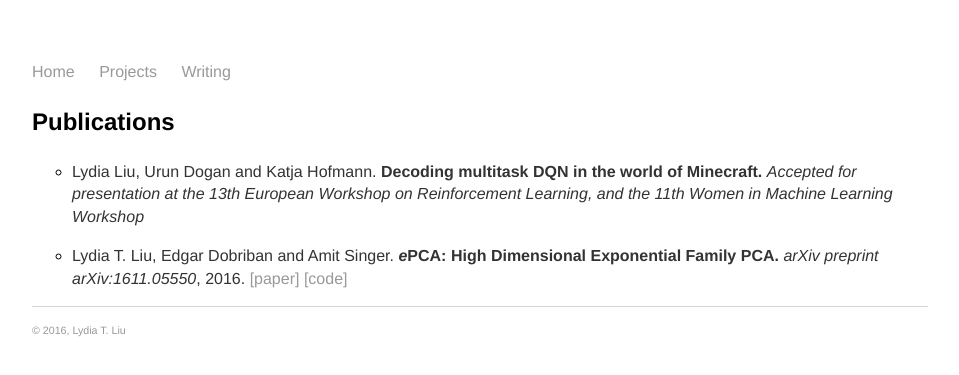
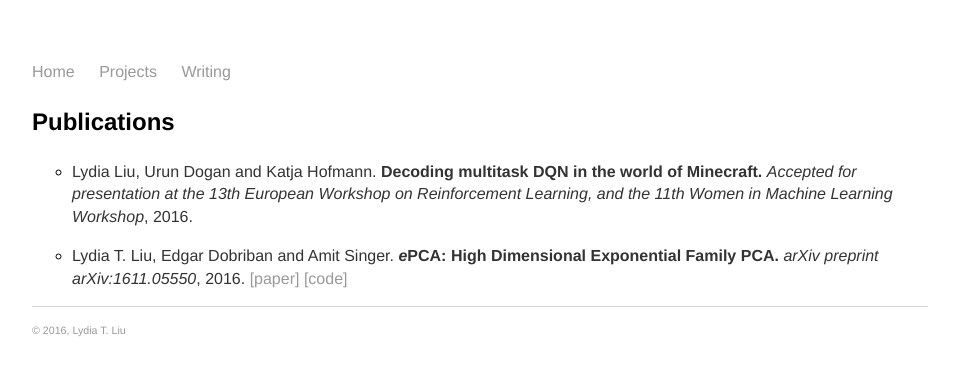
Before and after one commit to serenalwang/serenalwang.github.io, a Jekyll site: the page built from projects.md, in a window 1280 px wide. Shown: the top 375 px of the page, without its empty margins (160-1119 px from the left). Built offline with Jekyll 4.4.1, drawn with Linux system fonts in a browser that asks for light colours.

Commit message:
Update projects.md

```diff
--- a/projects.md
+++ b/projects.md
@@ -4,6 +4,6 @@ title: Projects
 ---
 
 ### Publications
-* Lydia Liu, Urun Dogan and Katja Hofmann. **Decoding multitask DQN in the world of Minecraft.** *Accepted for presentation at the 13th European Workshop on Reinforcement Learning, and the 11th Women in Machine Learning Workshop*
+* Lydia Liu, Urun Dogan and Katja Hofmann. **Decoding multitask DQN in the world of Minecraft.** *Accepted for presentation at the 13th European Workshop on Reinforcement Learning, and the 11th Women in Machine Learning Workshop*, 2016.
 
 * Lydia T. Liu, Edgar Dobriban and Amit Singer. ***e*****PCA: High Dimensional Exponential Family PCA.** *arXiv preprint arXiv:1611.05550*, 2016. [[paper]](http://arxiv.org/abs/1611.05550) [[code]](http://github.com/lydiatliu/epca/)
```
